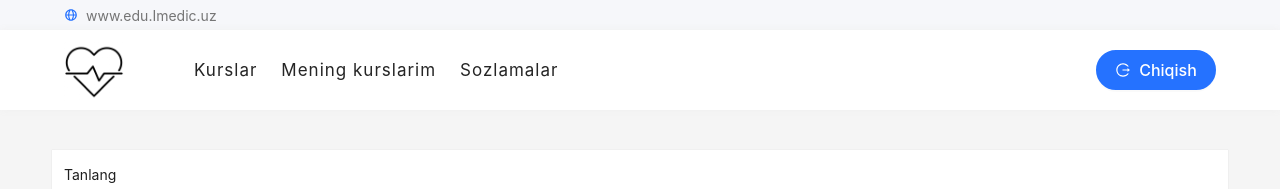
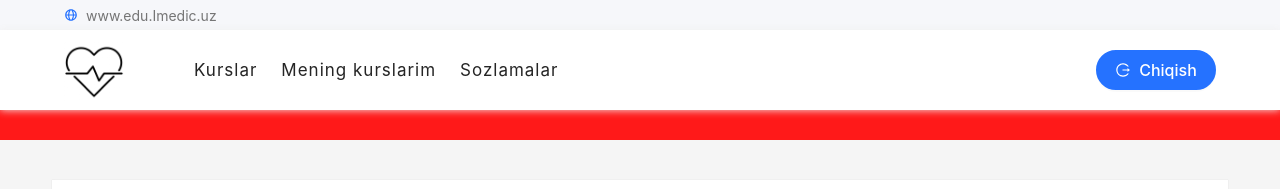
Before and after one commit to shoqosimm/imedic-edu, a React (Vite) app: page /nurse in a window 1280 px wide. Shown: the top 189 px of the page. Built offline with nearby package versions, Linux system fonts and the light colour scheme; no server answers; sample sign-in values are in the browser's storage.

Commit message:
test marquee added

```diff
--- a/src/root/NurseRoot/root.jsx
+++ b/src/root/NurseRoot/root.jsx
@@ -135,6 +135,7 @@ const Nurse = () => {
             Chiqish
           </Button>
         </Header>
+        <marquee className='running__text' behavior="smooth" direction="left">Sayt test holatida ishlamoqda!</marquee>
         <Content className="layout_content">
           <Suspense fallback={<Loading />}>
             <Outlet />
--- a/src/root/NurseRoot/style.scss
+++ b/src/root/NurseRoot/style.scss
@@ -17,6 +17,16 @@
     top: 0px;
     z-index: 999;
     padding: 0 5%;
+  }
+  .running__text{
+    width: 100%;
+    height: 30px;
+    background: rgb(255, 25, 25);
+    display: flex;
+    align-items: center;
+    font-size: 18px;
+    color: #f6f7fa;
+
   }
   .layout_content {
     overflow: scroll;
```
